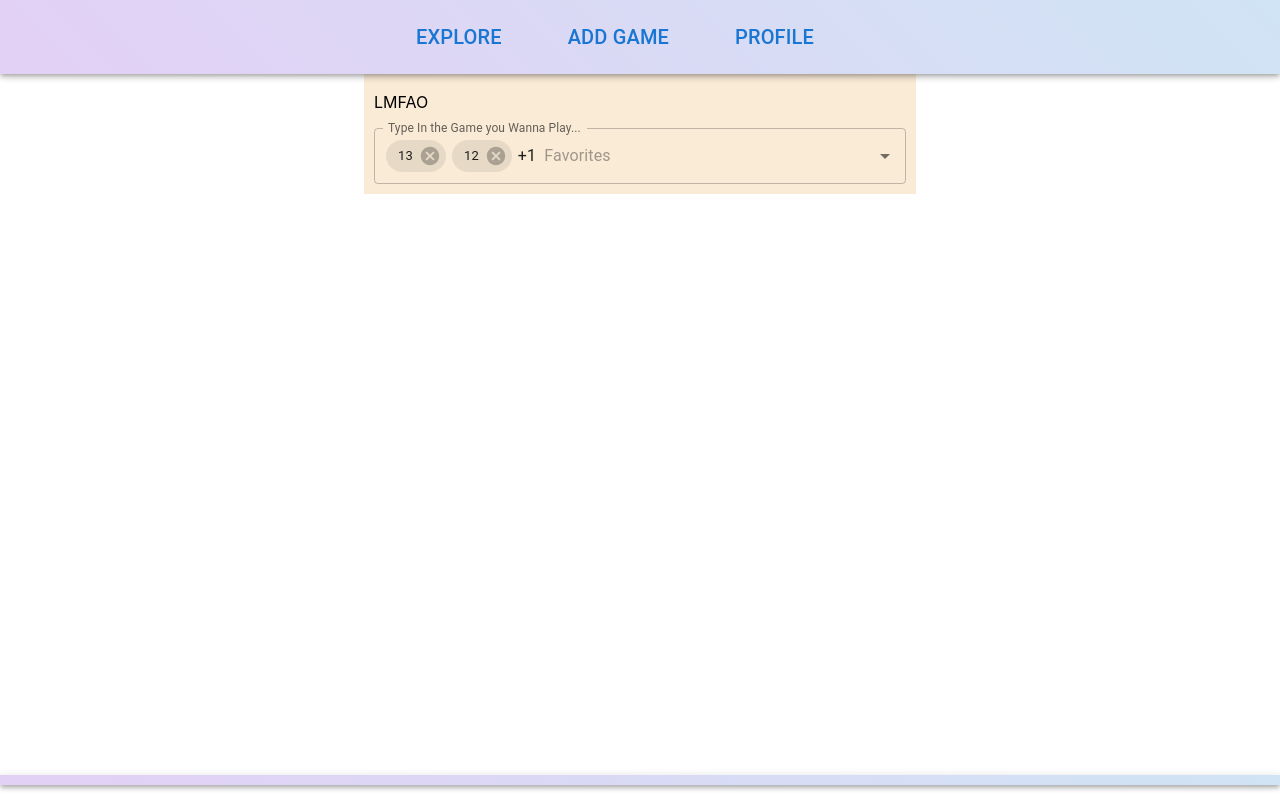
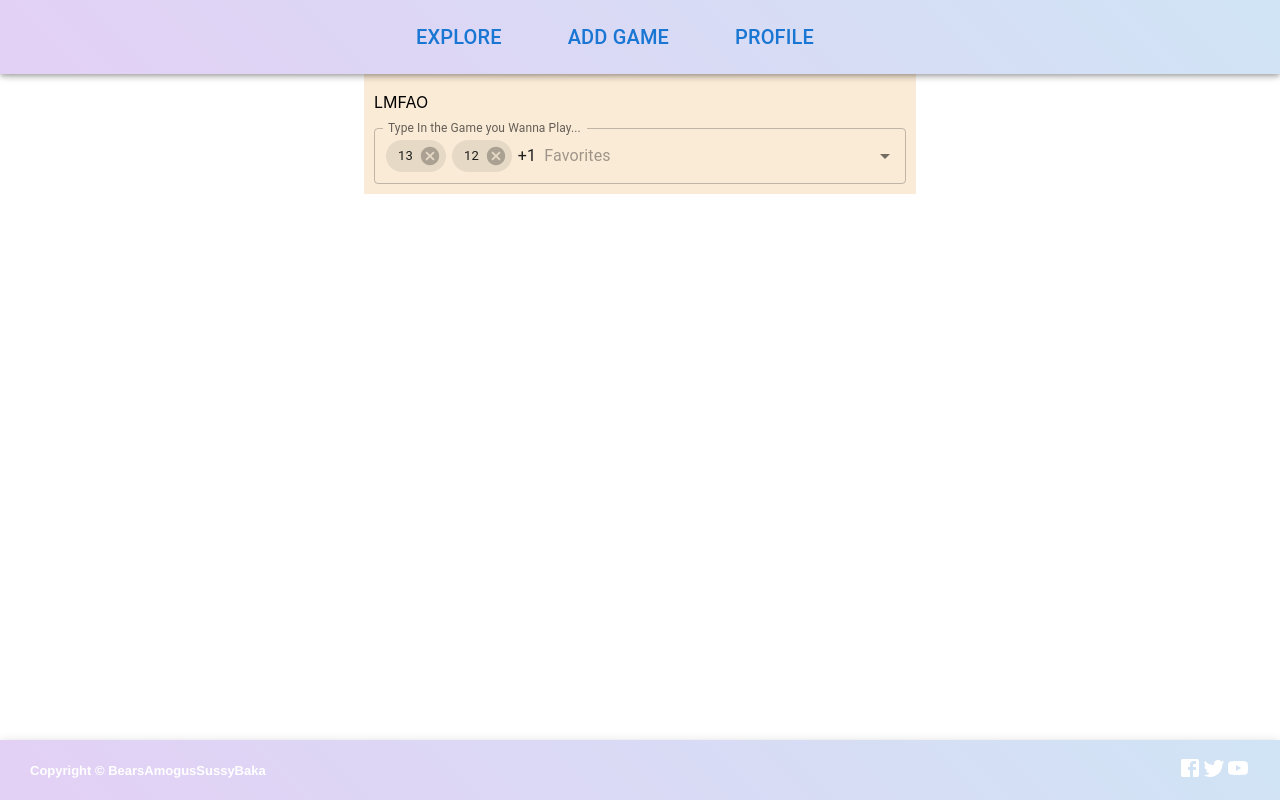
Before and after one commit to JerryPan2718/BreakingIce, a React (Create React App) app in the folder frontend/webapp/: page /profile in a window 1280 px wide. Built offline with nearby package versions, Linux system fonts and the light colour scheme.

Commit message:
adding bottom bar

```diff
--- a/frontend/webapp/src/Components/FooterBar.js
+++ b/frontend/webapp/src/Components/FooterBar.js
@@ -1,34 +1,80 @@
 import React from "react";
-import { Link } from "react-router-dom";
 
 import AppBar from "@mui/material/AppBar";
-import Toolbar from "@mui/material/Toolbar";
-import Typography from "@mui/material/Typography";
-import Button from "@mui/material/Button";
-import IconButton from "@mui/material/IconButton";
-import SportsEsportsIcon from "@mui/icons-material/SportsEsports";
+import FacebookIcon from "@mui/icons-material/Facebook";
+import TwitterIcon from "@mui/icons-material/Twitter";
+import YouTubeIcon from "@mui/icons-material/YouTube";
+import Grid from "@mui/material/Grid";
 
-import {
-  makeStyles,
-  ThemeProvider,
-  createTheme
-} from "@material-ui/core/styles";
-import { orange } from "@mui/material/colors";
+import { makeStyles } from "@material-ui/core/styles";
 
 const useStyles = makeStyles({
   root: {
     background: "linear-gradient(45deg, #e3d0f5, #d0e4f5)",
     border: 0,
-    marginBottom: 15,
+    height: 60,
     color: "black",
     padding: "5px 30px",
     justifyContent: "center"
+  },
+  barItems: {
+    background: "red",
+    flexDirection: "row"
+  },
+  copyrightText: {
+    fontSize: 13,
+    fontWeight: "bold",
+    fontFamily: "Helvetica"
   }
 });
 
 export default function FooterBar() {
   const classes = useStyles();
   return (
-    <AppBar className={classes.root} sx={{ top: "auto", bottom: 0 }}></AppBar>
+    <AppBar
+      className={classes.root}
+      sx={{ top: "auto", bottom: 0 }}
+      children={
+        <Grid
+          container
+          direction='row'
+          justifyContent='space-between'
+          alignItems='center'
+        >
+          <p className={classes.copyrightText}>
+            Copyright © BearsAmogusSussyBaka
+          </p>
+          <div>
+            <FacebookIcon
+              onClick={() => {
+                window
+                  .open(
+                    "https://www.facebook.com/people/Sussy-Baka/100069276647491/",
+                    "_blank"
+                  )
+                  ?.focus();
+              }}
+            />
+            <TwitterIcon
+              onClick={() => {
+                window
+                  .open("https://twitter.com/JerryPa89178099/likes", "_blank")
+                  ?.focus();
+              }}
+            />
+            <YouTubeIcon
+              onClick={() => {
+                window
+                  .open(
+                    "https://www.youtube.com/channel/UCcFeNIsyMV3V2yVgUOvABig",
+                    "_blank"
+                  )
+                  ?.focus();
+              }}
+            />
+          </div>
+        </Grid>
+      }
+    ></AppBar>
   );
 }
--- a/frontend/webapp/src/pages/Explore.js
+++ b/frontend/webapp/src/pages/Explore.js
@@ -2,22 +2,8 @@ import * as React from "react";
 import Autocomplete from "@mui/material/Autocomplete";
 import TextField from "@mui/material/TextField";
 import "./Explore.css";
-import Searchbar from "../Components/Searchbar";
-import AppBar from "@mui/material/AppBar";
-import Toolbar from "@mui/material/Toolbar";
-import Typography from "@mui/material/Typography";
-import Button from "@mui/material/Button";
-import IconButton from "@mui/material/IconButton";
-import MenuIcon from "@mui/material/Menu";
-import SportsEsportsIcon from "@mui/icons-material/SportsEsports";
 import Card from "@mui/material/Card";
 
-import {
-  makeStyles,
-  ThemeProvider,
-  createTheme
-} from "@material-ui/core/styles";
-import { orange } from "@mui/material/colors";
 const Explore = () => (
   <div className='root-container'>
     <div className='top-content-container' id='description'>
@@ -43,6 +29,7 @@ const Explore = () => (
       />
       <Card></Card>
     </div>
+    <div></div>
   </div>
 );
 
```
Also changed, not shown: frontend/webapp/src/Components/ButtonAppBar.js (+41 -34 lines).
